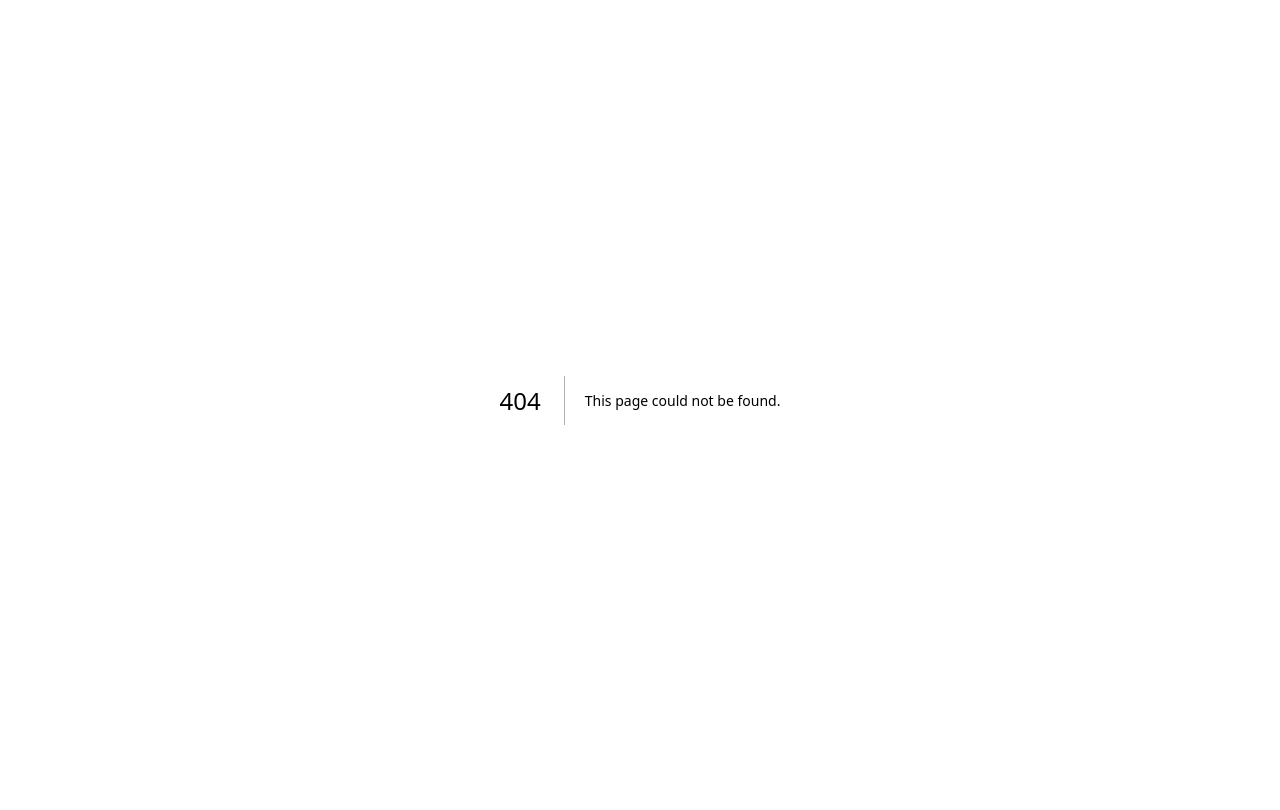
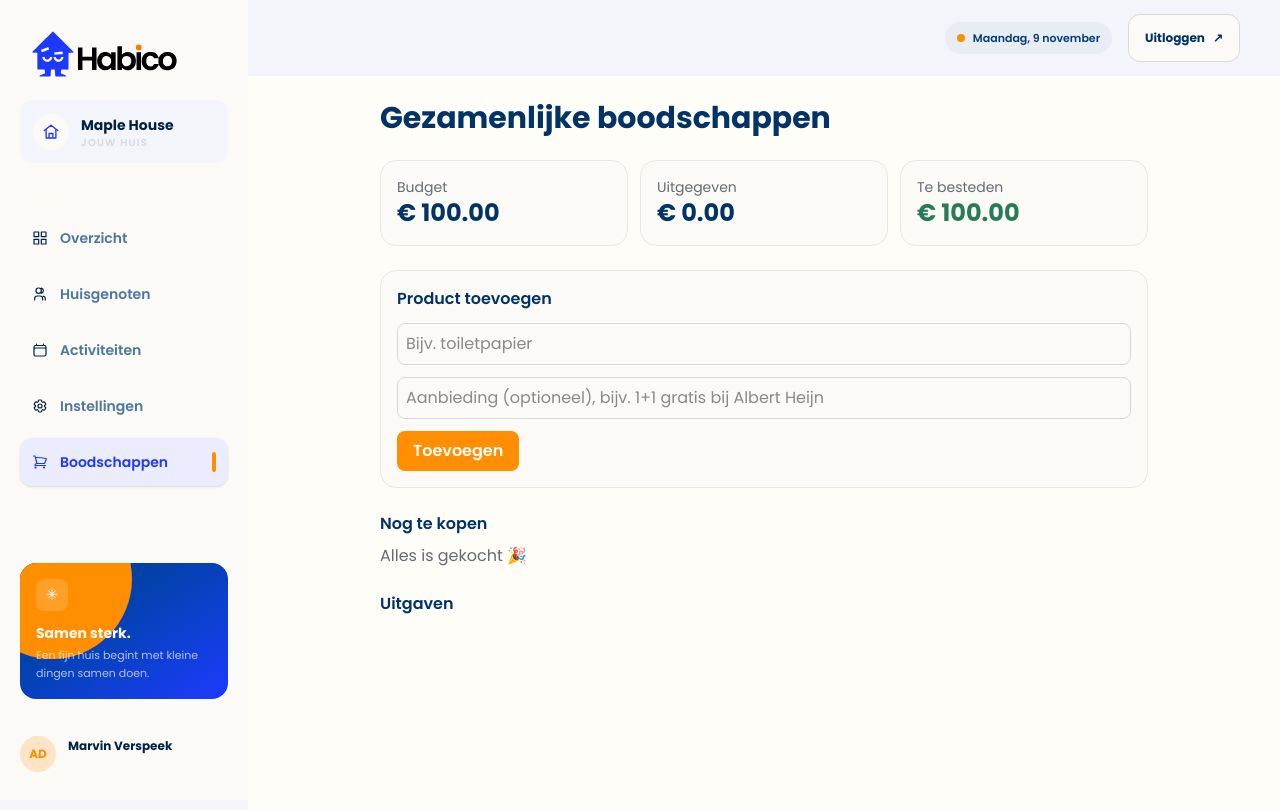
Before and after one commit to Habico-Fontys/habico, a Next.js app: page /dashboard/boodschappenlijst in a window 1280 px wide. Before the commit this address had no page. Shown: the top 810 px of the page. Built offline with nearby package versions, Linux system fonts and the light colour scheme.

Commit message:
Boodschappenlijst page toegevoegd en icons aangepast aan de hand van feedback woody

```diff
--- /dev/null
+++ b/app/dashboard/boodschappenlijst/page.tsx
@@ -0,0 +1,183 @@
+"use client";
+
+import { useState } from "react";
+
+// 1. Het "model": hoe ziet een product eruit?
+type Product = {
+  id: number;
+  naam: string;
+  toegevoegdDoor: string;
+  aanbieding: string;
+  gekocht: boolean;
+  prijs: number;
+};
+
+// Tijdelijke vaste waarden, later komen die uit een database
+const INLEG_PER_BEWONER = 20;
+const AANTAL_BEWONERS = 5;
+
+export default function BoodschappenlijstPage() {
+  const [producten, setProducten] = useState<Product[]>([]);
+  const [naam, setNaam] = useState("");
+  const [aanbieding, setAanbieding] = useState("");
+
+  // 2. Berekende waarden (géén state, zie uitleg hieronder)
+  const beschikbaar = INLEG_PER_BEWONER * AANTAL_BEWONERS;
+  const uitgegeven = producten
+    .filter((p) => p.gekocht)
+    .reduce((totaal, p) => totaal + p.prijs, 0);
+  const over = beschikbaar - uitgegeven;
+
+  // 3. Product toevoegen
+  function productToevoegen(e: React.FormEvent) {
+    e.preventDefault(); // voorkomt dat de pagina herlaadt
+    if (naam.trim() === "") return;
+
+    const nieuwProduct: Product = {
+      id: Date.now(),
+      naam: naam.trim(),
+      toegevoegdDoor: "Ik", // later: ingelogde gebruiker
+      aanbieding: aanbieding.trim(),
+      gekocht: false,
+      prijs: 0,
+    };
+
+    setProducten([...producten, nieuwProduct]);
+    setNaam("");
+    setAanbieding("");
+  }
+
+  // 4. Eén product aanpassen (gekocht / prijs)
+  function productAanpassen(id: number, wijziging: Partial<Product>) {
+    setProducten(
+      producten.map((p) => (p.id === id ? { ...p, ...wijziging } : p))
+    );
+  }
+
+  const nogTeKopen = producten.filter((p) => !p.gekocht);
+  const gekocht = producten.filter((p) => p.gekocht);
+
+  return (
+    <main className="min-h-screen bg-[var(--paper)] p-6 font-poppins text-[var(--ink)]">
+      <div className="mx-auto max-w-3xl space-y-6">
+        <h1 className="text-3xl font-bold text-habico-navy">
+          Gezamenlijke boodschappen
+        </h1>
+
+        {/* Budget */}
+        <section className="grid grid-cols-3 gap-3">
+          <BudgetKaart label="Budget" bedrag={beschikbaar} />
+          <BudgetKaart label="Uitgegeven" bedrag={uitgegeven} />
+          <BudgetKaart
+            label="Te besteden"
+            bedrag={over}
+            kleur={over < 0 ? "text-habico-orange-red" : "text-[var(--green)]"}
+          />
+        </section>
+
+        {/* Toevoegen */}
+        <form
+          onSubmit={productToevoegen}
+          className="space-y-3 rounded-2xl border border-[var(--line)] bg-habico-white p-4"
+        >
+          <h2 className="font-semibold text-habico-navy">Product toevoegen</h2>
+          <input
+            value={naam}
+            onChange={(e) => setNaam(e.target.value)}
+            placeholder="Bijv. toiletpapier"
+            className="w-full rounded-lg border border-habico-grey p-2"
+          />
+          <input
+            value={aanbieding}
+            onChange={(e) => setAanbieding(e.target.value)}
+            placeholder="Aanbieding (optioneel), bijv. 1+1 gratis bij Albert Heijn"
+            className="w-full rounded-lg border border-habico-grey p-2"
+          />
+          <button
+            type="submit"
+            className="rounded-lg bg-habico-orange px-4 py-2 font-semibold text-white hover:bg-habico-orange-red"
+          >
+            Toevoegen
+          </button>
+        </form>
+
+        {/* Nog te kopen */}
+        <section>
+          <h2 className="mb-2 font-semibold text-habico-navy">Nog te kopen</h2>
+          {nogTeKopen.length === 0 && (
+            <p className="text-[var(--muted)]">Alles is gekocht 🎉</p>
+          )}
+          <ul className="space-y-2">
+            {nogTeKopen.map((p) => (
+              <li
+                key={p.id}
+                className="flex items-center justify-between rounded-xl border border-[var(--line)] bg-white p-3"
+              >
+                <div>
+                  <p className="font-medium">{p.naam}</p>
+                  <p className="text-sm text-[var(--muted)]">
+                    Toegevoegd door {p.toegevoegdDoor}
+                  </p>
+                  {p.aanbieding && (
+                    <span className="mt-1 inline-block rounded-full bg-habico-soft-blue px-2 py-0.5 text-xs text-tangy-blue">
+                      🏷️ {p.aanbieding}
+                    </span>
+                  )}
+                </div>
+                <div className="flex items-center gap-2">
+                  <input
+                    type="number"
+                    min="0"
+                    step="0.01"
+                    placeholder="€"
+                    onChange={(e) =>
+                      productAanpassen(p.id, { prijs: Number(e.target.value) })
+                    }
+                    className="w-24 rounded-lg border border-habico-grey p-1"
+                  />
+                  <button
+                    onClick={() => productAanpassen(p.id, { gekocht: true })}
+                    className="rounded-lg bg-habico-navy px-3 py-1 text-sm text-white hover:bg-habico-navy-dark"
+                  >
+                    Gekocht
+                  </button>
+                </div>
+              </li>
+            ))}
+          </ul>
+        </section>
+
+        {/* Uitgaven */}
+        <section>
+          <h2 className="mb-2 font-semibold text-habico-navy">Uitgaven</h2>
+          <ul className="space-y-1">
+            {gekocht.map((p) => (
+              <li key={p.id} className="flex justify-between border-b border-[var(--line)] py-1">
+                <span>{p.naam}</span>
+                <span>€ {p.prijs.toFixed(2)}</span>
+              </li>
+            ))}
+          </ul>
+        </section>
+      </div>
+    </main>
+  );
+}
+
+// Een klein, herbruikbaar onderdeel (component)
+function BudgetKaart({
+  label,
+  bedrag,
+  kleur = "text-habico-navy",
+}: {
+  label: string;
+  bedrag: number;
+  kleur?: string;
+}) {
+  return (
+    <div className="rounded-2xl border border-[var(--line)] bg-habico-white p-4">
+      <p className="text-sm text-[var(--muted)]">{label}</p>
+      <p className={`text-2xl font-bold ${kleur}`}>€ {bedrag.toFixed(2)}</p>
+    </div>
+  );
+}
--- a/components/Sidebar.tsx
+++ b/components/Sidebar.tsx
@@ -9,15 +9,22 @@ const items = [
   { href: '/dashboard/huisgenoten', label: 'Huisgenoten', icon: 'users' },
   { href: '/dashboard/activiteiten', label: 'Activiteiten', icon: 'activity' },
   { href: '/dashboard/instellingen', label: 'Instellingen', icon: 'settings' },
+  { href: '/dashboard/boodschappenlijst', label: 'Boodschappen', icon: 'shoppingcart' },
 ];
 
 const paths: Record<string, string> = {
   grid: 'M3 3h7v7H3zM14 3h7v7h-7zM14 14h7v7h-7zM3 14h7v7H3z',
   users:
     'M16 21v-2a4 4 0 0 0-4-4H8a4 4 0 0 0-4 4v2m16 0v-2a4 4 0 0 0-3-3.87M14 3.13a4 4 0 0 1 0 7.75M14 7a4 4 0 1 1-8 0 4 4 0 0 1 8 0Z',
-  activity: 'M3 12h4l3-8 4 16 3-8h4',
+  activity:
+  'M6.75 3v2.25M17.25 3v2.25M3 18.75V7.5a2.25 2.25 0 0 1 2.25-2.25h13.5A2.25 2.25 0 0 1 21 7.5v11.25m-18 0A2.25 2.25 0 0 0 5.25 21h13.5A2.25 2.25 0 0 0 21 18.75m-18 0v-7.5A2.25 2.25 0 0 1 5.25 9h13.5A2.25 2.25 0 0 1 21 11.25v7.5',
+
   settings:
-    'M12 8a4 4 0 1 0 0 8 4 4 0 0 0 0-8Zm0-5v2m0 14v2m9-9h-2M5 12H3m15.36-6.36-1.42 1.42M7.06 16.94l-1.42 1.42m12.72 0-1.42-1.42M7.06 7.06 5.64 5.64',
+
+  'M9.594 3.94c.09-.542.56-.94 1.11-.94h2.593c.55 0 1.02.398 1.11.94l.213 1.281c.063.374.313.686.645.87.074.04.147.083.22.127.325.196.72.257 1.075.124l1.217-.456a1.125 1.125 0 0 1 1.37.49l1.296 2.247a1.125 1.125 0 0 1-.26 1.431l-1.003.827c-.293.241-.438.613-.43.992a7.723 7.723 0 0 1 0 .255c-.008.378.137.75.43.991l1.004.827c.424.35.534.955.26 1.43l-1.298 2.247a1.125 1.125 0 0 1-1.369.491l-1.217-.456c-.355-.133-.75-.072-1.076.124a6.47 6.47 0 0 1-.22.128c-.331.183-.581.495-.644.869l-.213 1.281c-.09.543-.56.94-1.11.94h-2.594c-.55 0-1.019-.398-1.11-.94l-.213-1.281c-.062-.374-.312-.686-.644-.87a6.52 6.52 0 0 1-.22-.127c-.325-.196-.72-.257-1.076-.124l-1.217.456a1.125 1.125 0 0 1-1.369-.49l-1.297-2.247a1.125 1.125 0 0 1 .26-1.431l1.004-.827c.292-.24.437-.613.43-.991a6.932 6.932 0 0 1 0-.255c.007-.38-.138-.751-.43-.992l-1.004-.827a1.125 1.125 0 0 1-.26-1.43l1.297-2.247a1.125 1.125 0 0 1 1.37-.491l1.216.456c.356.133.751.072 1.076-.124.072-.044.146-.086.22-.128.332-.183.582-.495.644-.869l.214-1.28Z M15 12a3 3 0 1 1-6 0 3 3 0 0 1 6 0Z',
+  shoppingcart:
+    'M2.25 3h1.386c.51 0 .955.343 1.087.835l.383 1.437M7.5 14.25a3 3 0 0 0-3 3h15.75m-12.75-3h11.218c1.121-2.3 2.1-4.684 2.924-7.138a60.114 60.114 0 0 0-16.536-1.84M7.5 14.25 5.106 5.272M6 20.25a.75.75 0 1 1-1.5 0 .75.75 0 0 1 1.5 0Zm12.75 0a.75.75 0 1 1-1.5 0 .75.75 0 0 1 1.5 0Z',
+
 };
 
 export function Sidebar() {
--- a/components/StatCard.tsx
+++ b/components/StatCard.tsx
@@ -5,7 +5,7 @@ const iconPaths: Record<DashboardStat['icon'], string> = {
   people:
     'M16 21v-2a4 4 0 0 0-4-4H8a4 4 0 0 0-4 4v2m16 0v-2a4 4 0 0 0-3-3.87M14 3.13a4 4 0 0 1 0 7.75M14 7a4 4 0 1 1-8 0 4 4 0 0 1 8 0Z',
   check: 'm5 12 4 4L19 6',
-  activity: 'M3 12h4l3-8 4 16 3-8h4',
+  activity: 'M6.75 3v2.25M17.25 3v2.25M3 18.75V7.5a2.25 2.25 0 0 1 2.25-2.25h13.5A2.25 2.25 0 0 1 21 7.5v11.25m-18 0A2.25 2.25 0 0 0 5.25 21h13.5A2.25 2.25 0 0 0 21 18.75m-18 0v-7.5A2.25 2.25 0 0 1 5.25 9h13.5A2.25 2.25 0 0 1 21 11.25v7.5',
   spark: 'm12 3 1.9 5.8L20 11l-6.1 2.2L12 19l-1.9-5.8L4 11l6.1-2.2L12 3Z',
 };
 
```
